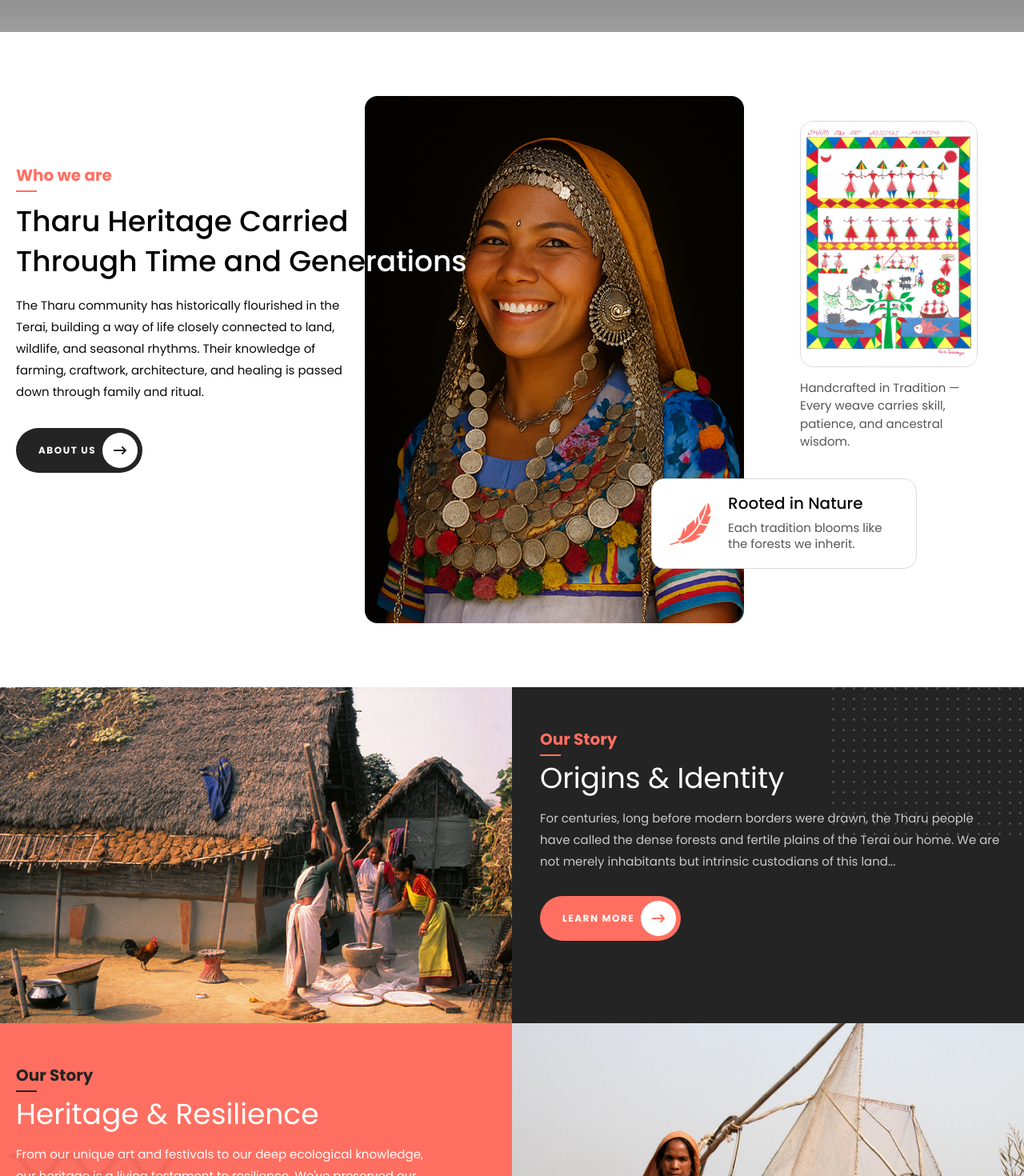
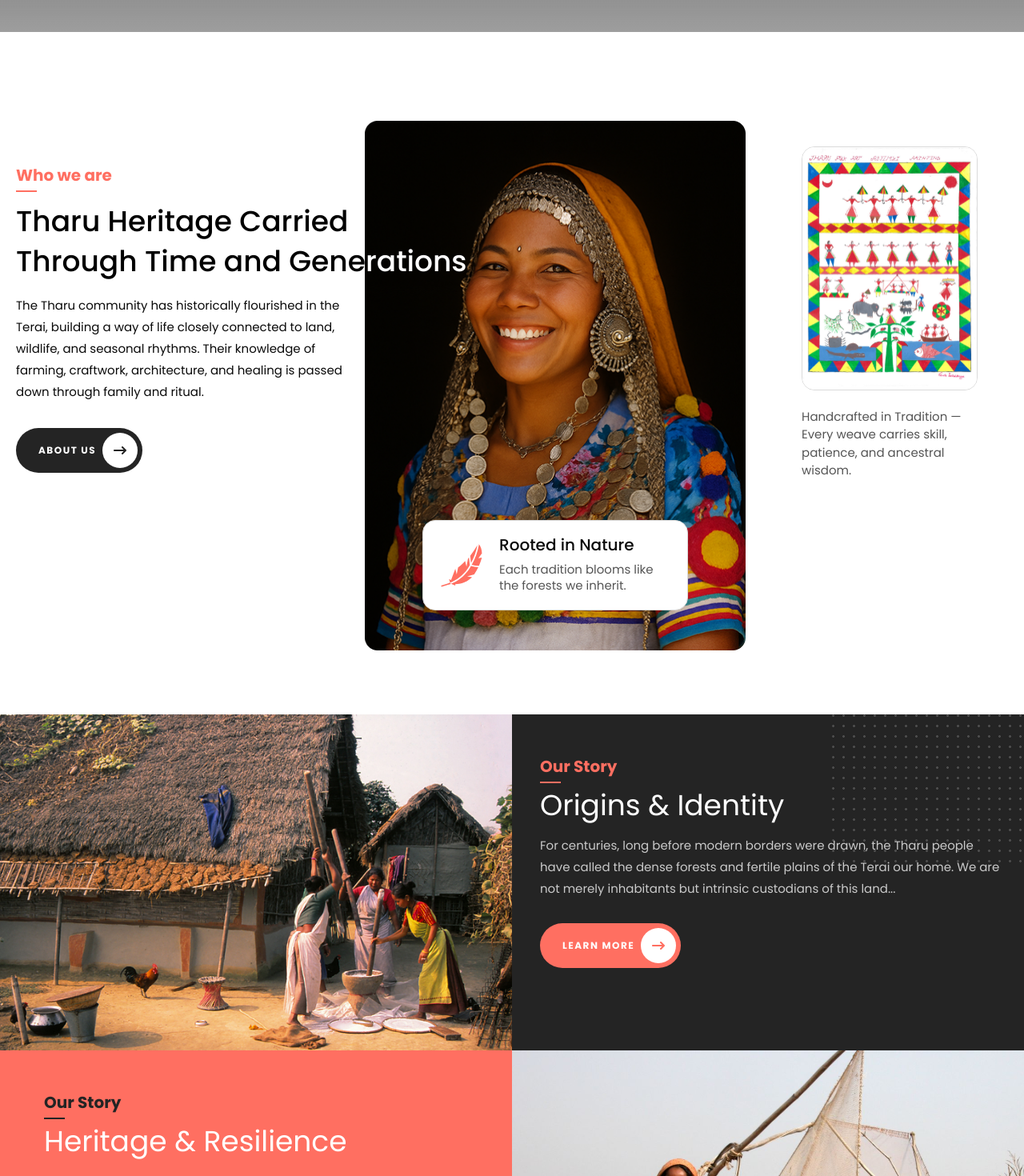
Before and after one commit to gitUserRahul/gochali, a Next.js app: page / in a window 1280 px wide. Shown: the part 760-2230 px from the top of the page at 80% size. Built offline with nearby package versions, Linux system fonts and the light colour scheme; grey boxes are pictures that could not be loaded.

Commit message:
implement responsive design for screens

```diff
--- a/src/components/LandingPage/BlogsSection/BlogCard.tsx
+++ b/src/components/LandingPage/BlogsSection/BlogCard.tsx
@@ -16,7 +16,7 @@ const BlogCard = ({ blogItem }: { blogItem: BlogItem }) => {
       {/* blog image and  date */}
 
       {/* blog content */}
-      <div className="border rounded-[12px] border-[#CFDDE2]">
+      <div className="border rounded-[12px] border-[#CFDDE2] sm:basis-[calc(50%-24px)] lg:basis-[calc(33%-32px)] w-full">
         <div className="relative ">
           <div className="rounded-t-[12px] overflow-hidden ">
             <Image
--- a/src/components/LandingPage/BlogsSection/BlogsSection.tsx
+++ b/src/components/LandingPage/BlogsSection/BlogsSection.tsx
@@ -41,7 +41,7 @@ const BlogsSection = () => {
           heading="News & Updates"
           headingClassName="text-black "
         />
-        <div className="flex gap-6">
+        <div className="flex gap-6 md:justify-between lg:flex-nowrap flex-wrap">
           {BLOG_CONTENT.map((blogItem, blogIndex) => (
             <BlogCard blogItem={blogItem} key={blogIndex} />
           ))}
--- a/src/components/LandingPage/GalleryCollectionSection/GalleryGridSection.tsx
+++ b/src/components/LandingPage/GalleryCollectionSection/GalleryGridSection.tsx
@@ -29,10 +29,13 @@ const GalleryGridSection: React.FC<{ images: GalleryImage[] }> = ({
 
   return (
     <Container>
-      <section className="h-241 w-full mt-9">
-        <div className="grid grid-cols-4 gap-4 h-full">
+      <section className=" w-full mt-9">
+        <div className="grid md:grid-cols-2 lg:grid-cols-4 gap-4 h-full">
           {columns.map((col, idx) => (
-            <div key={idx} className="flex flex-col gap-4 h-full justify-around">
+            <div
+              key={idx}
+              className="flex flex-col gap-4 h-full justify-around"
+            >
               {col.map((img) => (
                 <div
                   key={img.id}
--- a/src/components/LandingPage/HeritageSection/HeritageSection.tsx
+++ b/src/components/LandingPage/HeritageSection/HeritageSection.tsx
@@ -23,7 +23,7 @@ const HERITAGE_CONTENT = [
 
 const HeritageSection = () => {
   return (
-    <section className="py-[80px] bg-[#030712] mb-20">
+    <section className="py-20 bg-[#030712] mb-20">
       <Container>
         <SectionWrapper
           wrapperClassName="text-center"
@@ -36,7 +36,7 @@ const HeritageSection = () => {
           variant="red"
           buttonWrapperClassName="flex justify-center w-full"
         >
-          <div className="flex gap-7 mb-25">
+          <div className="md:justify-between flex gap-7 mb-25 flex-wrap lg:flex-nowrap gap-y-20">
             {HERITAGE_CONTENT.map((item, index) => (
               <GalleryCard
                 key={index}
--- a/src/components/LandingPage/HistorySection/HistoryCard.tsx
+++ b/src/components/LandingPage/HistorySection/HistoryCard.tsx
@@ -26,7 +26,7 @@ const HistoryCard = ({
       containerBG: "bg-primary-color",
       eyebrow: "text-secondary-color before:bg-secondary-color",
       description: "text-white",
-      container: "max-w-[510px]",
+      container: "max-w-[510px] ps-[35px]",
       frameClass:
         "absolute top-[36%] max-w-[240px] w-full min-h-[141px] left-0",
       buttonVariant: "dark",
@@ -38,9 +38,9 @@ const HistoryCard = ({
   return (
     <div
       className={cn(
-        "flex relative",
+        "flex relative flex-col",
         historyActive.containerBG,
-        isReversed ? "flex-row-reverse" : "flex-row",
+        isReversed ? "md:flex-row-reverse " : " md:flex-row",
       )}
     >
       {/* IMAGE SIDE */}
@@ -57,12 +57,12 @@ const HistoryCard = ({
       <div
         className={cn(
           "basis-1/2 w-full",
-          isReversed ? "ps-[calc((100vw_-_1240px)_/_2_)]" : "",
+          isReversed ? "ps-[calc((100vw_-_1240px)_/_2_)] " : "",
         )}
       >
         <div className={historyActive.container}>
           <SectionWrapper
-            wrapperClassName="flex flex-col gap-7.5 pt-12.5"
+            wrapperClassName="flex flex-col gap-7.5 py-[30px] md:pt-12.5"
             eyebrowTitle="Our Story"
             className={historyActive.eyebrow}
             heading={historyTitle}
--- a/src/components/LandingPage/WhoWeAreSection/WhoWeAre.tsx
+++ b/src/components/LandingPage/WhoWeAreSection/WhoWeAre.tsx
@@ -5,12 +5,10 @@ import SectionWrapper from "@/components/layouts/SectionWrapper";
 
 const WhoWeAre = () => {
   return (
-    <section className="py-20">
+    <section className="sm:py-20 pb-20">
       <Container>
-        <div className="flex justify-between">
-          <div className="flex gap-4">
-            {/* left content section */}
-            <div className="max-w-105 w-full flex flex-col gap-4  mt-21">
+        <div className="flex gap-4 lg:flex-row flex-col">
+          <div className="lg:max-w-105 w-full flex flex-col gap-4 mt-10 md:mt-21">
             <SectionWrapper
               eyebrowTitle="Who we are"
               headerClassname="gap-0"
@@ -18,7 +16,7 @@ const WhoWeAre = () => {
                 <>
                   Tharu Heritage Carried <br />
                   Through Time and Gene
-                    <span className="text-white">rations</span>
+                  <span className="lg:text-white">rations</span>
                 </>
               }
               headingClassName="relative z-40 font-medium mt-3 text-black leading-12.5"
@@ -34,16 +32,20 @@ const WhoWeAre = () => {
             />
           </div>
 
-            {/* right content section  */}
-            <div className="relative">
+          {/* center image of who we are */}
+          <div className="flex gap-17.5 w-full lg:pe-9.5 mt-7.75 justify-center lg:justify-end ">
+            <div className="relative max-w-full w-full h-full">
+              <div className="w-full h-full">
                 <Image
                   src="/assets/images/about-img.png"
                   width={474}
                   height={500}
                   alt="Tharu women photo"
+                  className="w-full h-full"
                 />
+              </div>
 
-              <div className="max-w-83 flex gap-4.75 absolute bottom-17 -right-54 border border-[#DADADA]  bg-white rounded-[16px] p-5">
+              <div className="max-w-83 flex gap-4.75 absolute md:bottom-12.5 md:-right-54 border border-[#DADADA]  bg-white rounded-[16px] p-5 bottom-5 -translate-x-[50%] left-1/2 w-full">
                 <Image
                   src="/assets/images/frame.svg"
                   alt="Tharu Heritage history"
@@ -60,10 +62,7 @@ const WhoWeAre = () => {
                 </div>
               </div>
             </div>
-          </div>
-
-          {/* center image of who we are */}
-          <div className="flex flex-col gap-3.75 max-w-65 w-full pe-9.5 mt-7.75">
+            <div className="max-w-55 min-h-73.25 w-full h-full mt-8 sm:flex flex-col gap-5.5 hidden">
               <Image
                 width={1000}
                 height={1000}
@@ -77,6 +76,7 @@ const WhoWeAre = () => {
               </p>
             </div>
           </div>
+        </div>
       </Container>
     </section>
   );
--- a/src/components/layouts/Footer/Footer.tsx
+++ b/src/components/layouts/Footer/Footer.tsx
@@ -53,9 +53,12 @@ const Footer = () => {
 
             {/* footer sidebar Two */}
 
-            <div className=" flex gap-34 basis-[calc(100%-320px)]">
+            <div className="flex gap-34  flex-wrap md:justify-between md:gap-14 lg:flex-nowrap">
               {footerData.map((footerItem) => (
-                <div key={footerItem.title}>
+                <div
+                  key={footerItem.title}
+                  className="basis-full md:basis-[calc(50%-56px)] lg:basis-[calc(33%-320px)]"
+                >
                   <h4 className="uppercase font-bold text-[15px] tracking-[1.5px] mb-6.5">
                     {footerItem.title}
                   </h4>
--- a/src/components/layouts/Header/NavigationBar.tsx
+++ b/src/components/layouts/Header/NavigationBar.tsx
@@ -82,7 +82,7 @@ export const navItems = [
 
 const NavigationBar = ({ isScrolled }) => {
   return (
-    <NavigationMenu>
+    <NavigationMenu className="hidden lg:flex">
       <NavigationMenuList>
         {navItems.map((navItem, navIndex) => (
           <NavigationMenuItem
--- a/src/components/layouts/SectionWrapper.tsx
+++ b/src/components/layouts/SectionWrapper.tsx
@@ -27,7 +27,7 @@ const SectionWrapper = ({
         <div className={cn("flex flex-col gap-4", contentClassName)}>
           <Tag
             className={cn(
-              " text-4xl text-white  text-nowrap",
+              " text-4xl text-white  sm:text-nowrap",
               headingClassName,
             )}
           >
```
Also changed, not shown: src/components/LandingPage/HeritageSection/HeritageCard.tsx (+12 -11 lines). Lines whose indentation alone changed are shown as unchanged.
